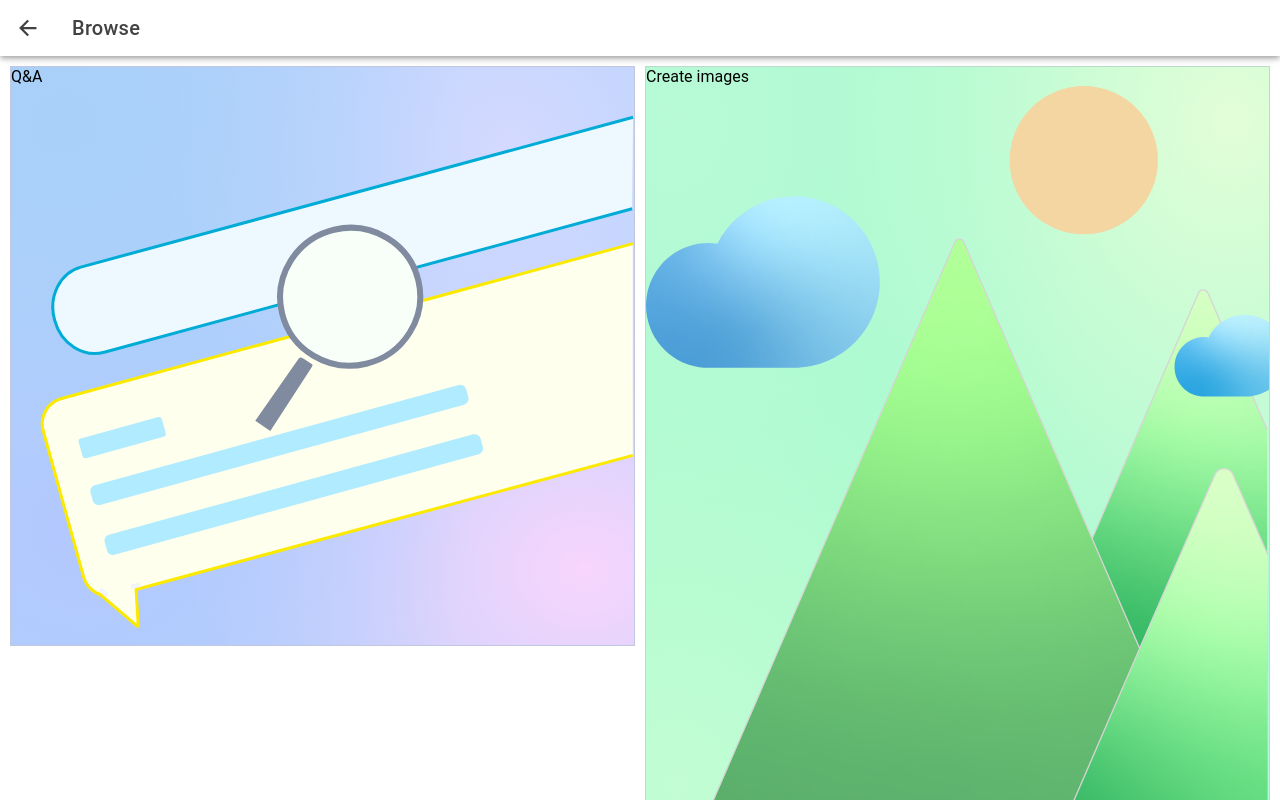
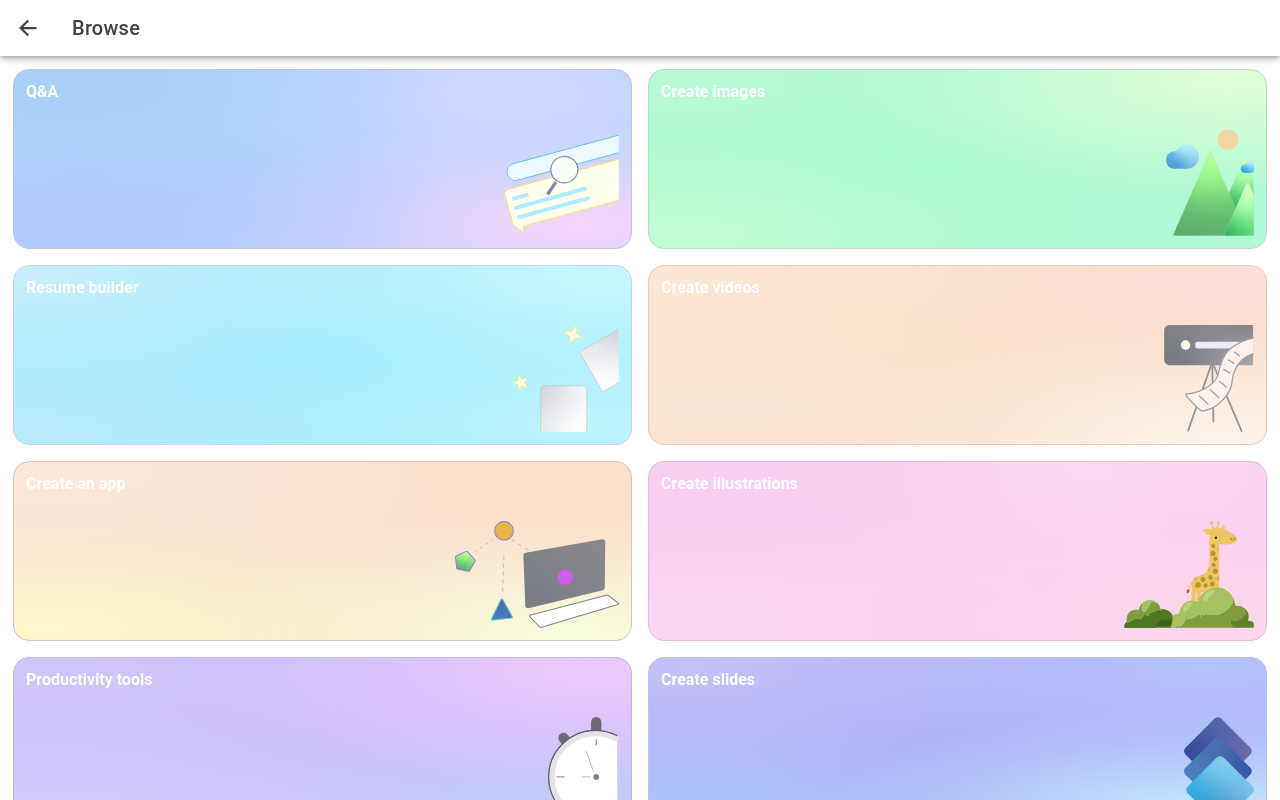
Before and after one commit to FarazAkhter660/Vapp, a React (Vite) app: page /apps in a window 1280 px wide. Built offline with nearby package versions, Linux system fonts and the light colour scheme; no server answers; what @elysiajs/eden would draw is missing.

Commit message:
fix styling

```diff
--- a/src/pages/Apps.tsx
+++ b/src/pages/Apps.tsx
@@ -264,21 +264,45 @@ const Apps = () => {
 
       <IonContent fullscreen>
         <IonGrid>
-          <IonRow className="p-3">
+          <IonRow>
             {cards.map((card) => (
-              <IonCol size="6" key={card.key} className="p-2">
+              <IonCol size="6" key={card.key} style={{ padding: "8px" }}>
                 <div
-                  style={getCardStyle(card.key, isDark)}
-                  className="relative w-full aspect-square rounded-xl overflow-hidden p-3 flex"
+                  style={{
+                    ...getCardStyle(card.key, isDark),
+                    width: "100%",
+                    height: "180px",
+                    borderRadius: "16px",
+                    overflow: "hidden",
+                    padding: "12px",
+                    position: "relative",
+                    display: "flex",
+                    alignItems: "flex-start",
+                  }}
                 >
-                  <span className="text-white font-semibold text-base leading-tight z-10">
+                  <span
+                    style={{
+                      color: "#fff",
+                      fontWeight: 600,
+                      fontSize: "16px",
+                      lineHeight: "1.2",
+                      zIndex: 2,
+                    }}
+                  >
                     {card.title}
                   </span>
 
                   <img
                     src={isDark ? card.dark : card.light}
                     alt={card.title}
-                    className="absolute right-3 bottom-3 h-[55%] max-w-[60%] object-contain"
+                    style={{
+                      position: "absolute",
+                      right: "12px",
+                      bottom: "12px",
+                      height: "60%",
+                      maxWidth: "65%",
+                      objectFit: "contain",
+                    }}
                   />
                 </div>
               </IonCol>
```
